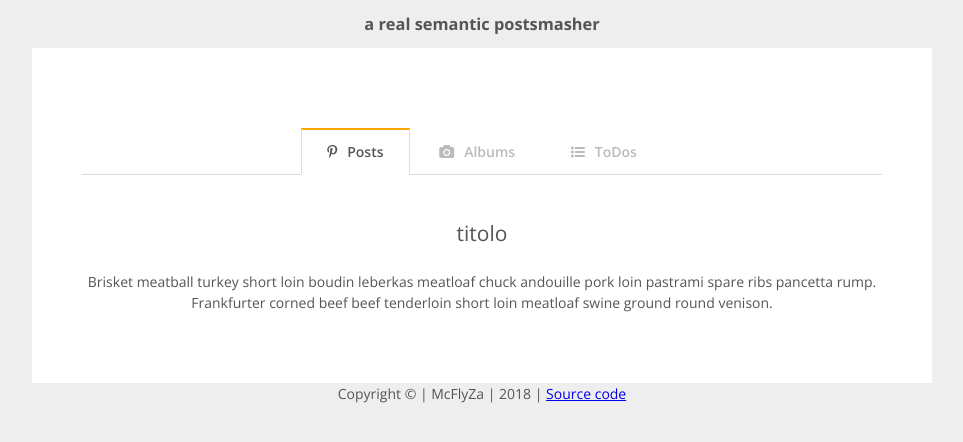
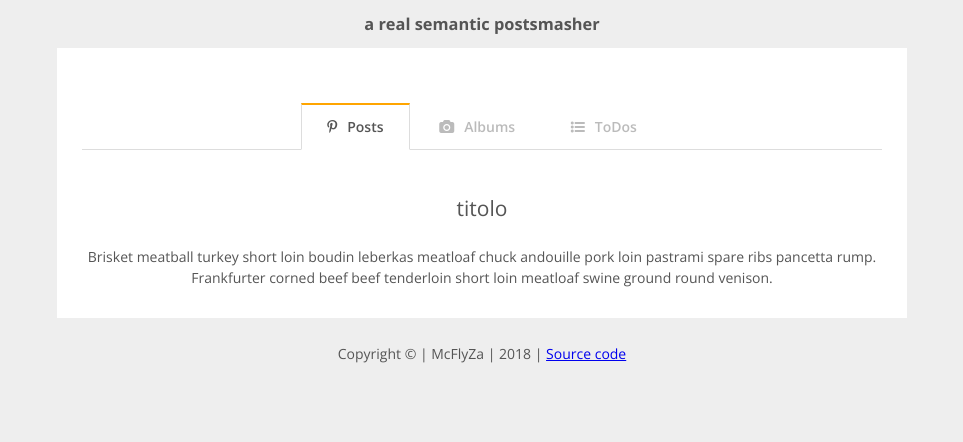
Before and after one commit to mcflyz/semanticpostsmash, a website: page app/index.htm in a window 1280 px wide. Shown: the part 70-512 px from the top of the page, without its empty margins (158-1121 px from the left). Drawn offline with nearby package versions, Linux system fonts and the light colour scheme; no server answers.

Commit message:
footer css

```diff
--- a/app/scss/style.scss
+++ b/app/scss/style.scss
@@ -41,9 +41,9 @@ html {
             }
 
             main {
-                min-width: 320px;
+                min-width: 200px;
                 max-width: 800px;
-                padding: 50px;
+                padding: 25px 25px 10px 25px;
                 margin: 0 auto;
                 background: #fff;
 
@@ -156,6 +156,14 @@ html {
 
             } // end <main>
 
+            footer{
+                padding: 25px 0px;
+
+                p{
+                    margin-bottom: 0px;
+                }
+            }
+
         } // end .allContents
 
     } // end <body>
@@ -163,6 +171,10 @@ html {
 } //end <html>
 
 @media screen and (max-width: 650px) {
+
+    .usersContent{
+        flex-direction: column;
+    }
 
     /* tabs info posts / albums / todos */
     label {
@@ -176,6 +188,11 @@ html {
 }
 
 @media screen and (max-width: 400px) {
+
+    .usersContent{
+        flex-direction: column;
+    }
+
     /* tabs info posts / albums / todos */
     label {
         padding: 15px;
```
Also changed, not shown: app/css/style.css.
